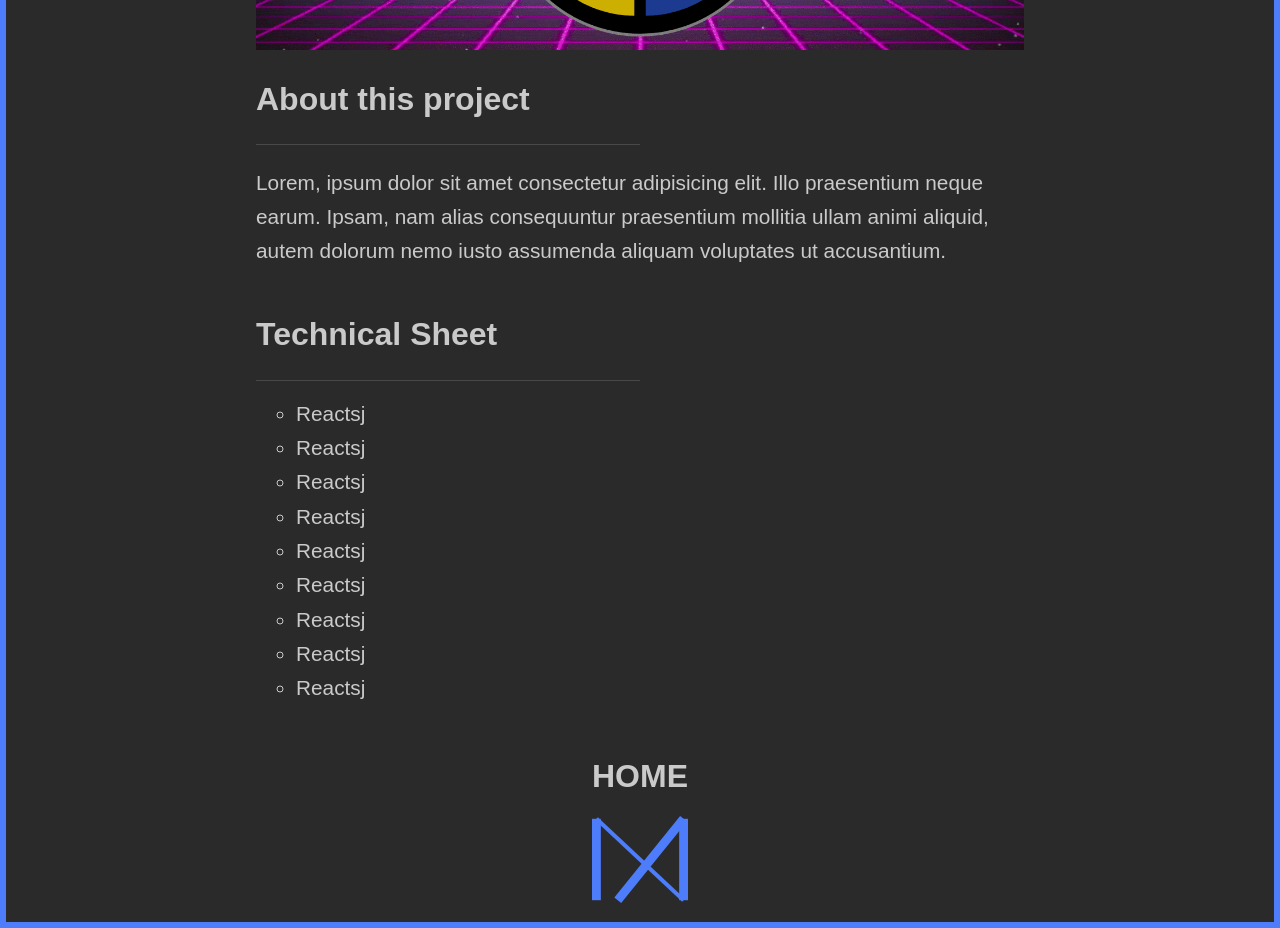
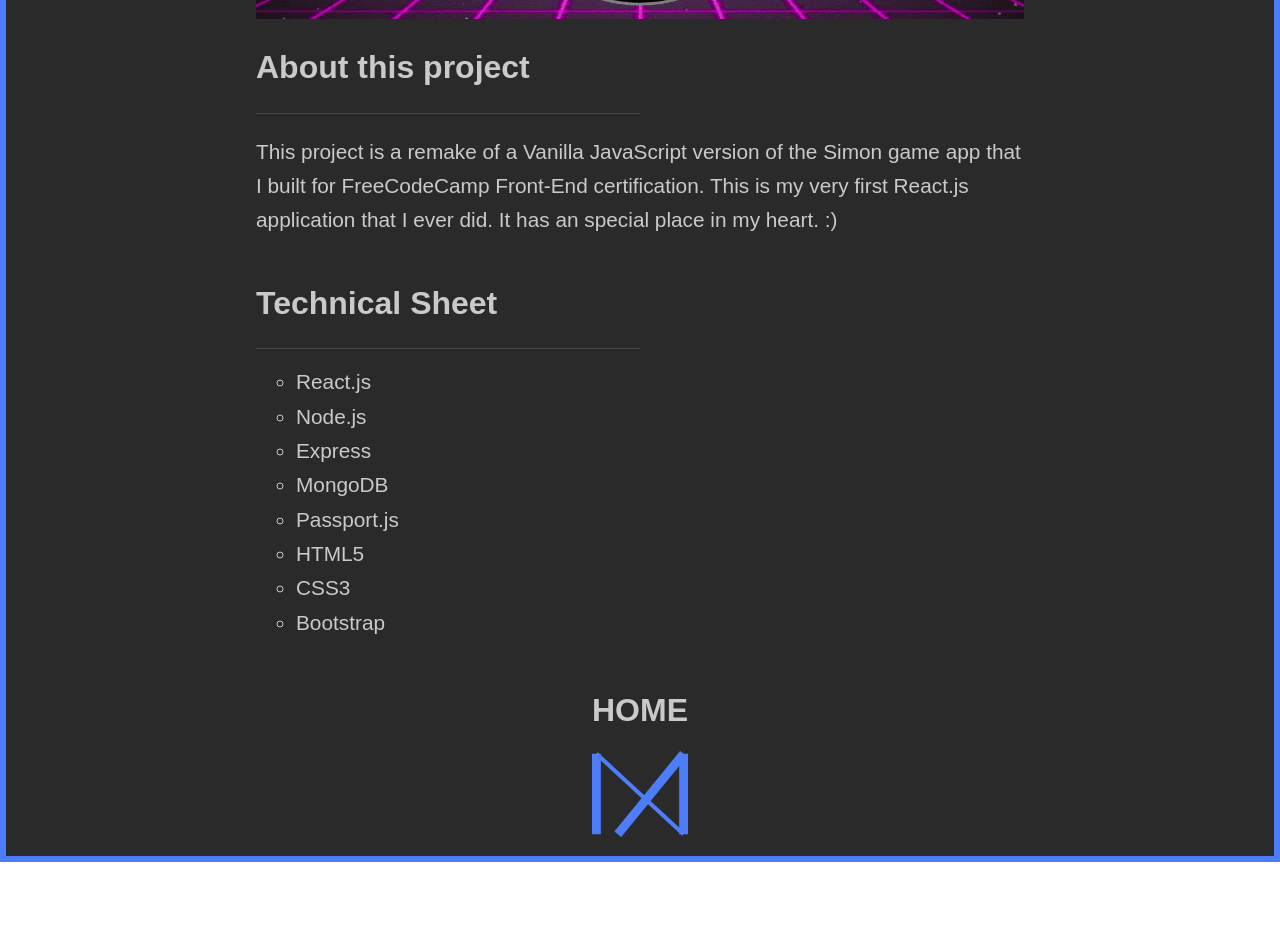
Before and after one commit to mariogmazza/wb_portfolio, a React (Create React App) app in the folder client/: page /memo in a window 1280 px wide. Shown: the part 540-1468 px from the top of the page. After the commit the page ends 1402 px from the top, so only its background shows below. Built offline with nearby package versions, Linux system fonts and the light colour scheme.

Commit message:
finished adding some content

```diff
--- a/client/src/components/MemoSection.jsx
+++ b/client/src/components/MemoSection.jsx
@@ -3,26 +3,28 @@ import { Link } from "react-router-dom";
 import "../assets/css/project_info.css";
 
 import simon from "../assets/img/Simon_nonUser.gif";
-import marioLogo from '../assets/img/mgm_logo.svg'
+import marioLogo from "../assets/img/mgm_logo.svg";
 
 function MemoSection() {
   return (
     <div className="main_container">
       <div className="title_card">
-
         <h1>Memo | Simon Game</h1>
 
-        <h2>
-          Lorem ipsum dolor sit amet consectetur adipisicing elit. Ad laborum
-          libero corporis dolorem amet harum, odio{" "}
-        </h2>
+        <h2>Game based on the classic Simon Game from the 80's </h2>
       </div>
 
       <div className="image_container">
+        <a
+          href="https://memoioapp.herokuapp.com/"
+          target="_blank"
+          rel="noopener noreferrer"
+        >
           <button className="visit_btn">
             <i className="fa fa-external-link" aria-hidden="true" />
             visit the website
           </button>
+        </a>
         <img className="img_carousel" src={simon} alt="carousel" />
       </div>
 
@@ -31,10 +33,10 @@ function MemoSection() {
         <hr />
 
         <p>
-          Lorem, ipsum dolor sit amet consectetur adipisicing elit. Illo
-          praesentium neque earum. Ipsam, nam alias consequuntur praesentium
-          mollitia ullam animi aliquid, autem dolorum nemo iusto assumenda
-          aliquam voluptates ut accusantium.
+          This project is a remake of a Vanilla JavaScript version of the Simon
+          game app that I built for FreeCodeCamp Front-End certification. This
+          is my very first React.js application that I ever did. It has an
+          special place in my heart. :)
         </p>
       </div>
 
@@ -42,22 +44,24 @@ function MemoSection() {
         <h2>Technical Sheet </h2>
         <hr />
         <ul>
-          <li>Reactsj</li>
-          <li>Reactsj</li>
-          <li>Reactsj</li>
-          <li>Reactsj</li>
-          <li>Reactsj</li>
-          <li>Reactsj</li>
-          <li>Reactsj</li>
-          <li>Reactsj</li>
-          <li>Reactsj</li>
+          <li>React.js</li>
+          <li>Node.js</li>
+          <li>Express</li>
+          <li>MongoDB</li>
+          <li>Passport.js</li>
+          <li>HTML5</li>
+          <li>CSS3</li>
+          <li>Bootstrap</li>
         </ul>
-
       </div>
       <div className="card_logo">
         <h1> HOME</h1>
         <Link to="/">
-            <img className="mario_logo_card" src={marioLogo} alt="mario logo card" />
+          <img
+            className="mario_logo_card"
+            src={marioLogo}
+            alt="mario logo card"
+          />
         </Link>
       </div>
     </div>
--- a/client/src/components/NprSection.jsx
+++ b/client/src/components/NprSection.jsx
@@ -1,32 +1,29 @@
 import React from "react";
 import { Link } from "react-router-dom";
 
-import marioLogo from '../assets/img/mgm_logo.svg'
-import nprScraper from '../assets/img/NPR_Scraper.gif'
+import marioLogo from "../assets/img/mgm_logo.svg";
+import nprScraper from "../assets/img/NPR_Scraper.gif";
 
 function NprSection() {
   return (
     <div className="main_container">
       <div className="title_card">
         <h1>NPR Scraper</h1>
-        <h2>
-          Lorem ipsum dolor sit amet consectetur adipisicing elit. Ad laborum
-          libero corporis dolorem amet harum, odio{" "}
-        </h2>
+        <h2>News Scraper with Mongo DB and Cheerios </h2>
       </div>
 
       <div className="image_container">
-      <a href='https://npr-scraper2017.herokuapp.com/'>
-        <button className="visit_btn">
-          <i className="fa fa-external-link" aria-hidden="true" />
-          visit the website
-        </button>
+        <a
+          href="https://npr-scraper2017.herokuapp.com/"
+          target="_blank"
+          rel="noopener noreferrer"
+        >
+          <button className="visit_btn">
+            <i className="fa fa-external-link" aria-hidden="true" />
+            visit the website
+          </button>
         </a>
-        <img
-          className="img_carousel"
-          src={nprScraper}
-          alt="carousel"
-        />
+        <img className="img_carousel" src={nprScraper} alt="carousel" />
       </div>
 
       <div className="about_project">
@@ -34,10 +31,8 @@ function NprSection() {
         <hr />
 
         <p>
-          Lorem, ipsum dolor sit amet consectetur adipisicing elit. Illo
-          praesentium neque earum. Ipsam, nam alias consequuntur praesentium
-          mollitia ullam animi aliquid, autem dolorum nemo iusto assumenda
-          aliquam voluptates ut accusantium.
+          A CRUD application that scrapes articles from other website allowing
+          the user to save, comment and delete the same.
         </p>
       </div>
 
@@ -45,15 +40,13 @@ function NprSection() {
         <h2>Technical Sheet </h2>
         <hr />
         <ul>
-          <li>Reactsj</li>
-          <li>Reactsj</li>
-          <li>Reactsj</li>
-          <li>Reactsj</li>
-          <li>Reactsj</li>
-          <li>Reactsj</li>
-          <li>Reactsj</li>
-          <li>Reactsj</li>
-          <li>Reactsj</li>
+          <li>Cheerio</li>
+          <li>MongoDB</li>
+          <li>Node.js</li>
+          <li>HandleBars</li>
+          <li>Express</li>
+          <li>HTML5</li>
+          <li>CSS3</li>
         </ul>
       </div>
 
--- a/client/src/components/WeatherSection.jsx
+++ b/client/src/components/WeatherSection.jsx
@@ -9,14 +9,15 @@ function WeatherSection() {
     <div className="main_container">
       <div className="title_card">
         <h1>Weather App</h1>
-        <h2>
-          Lorem ipsum dolor sit amet consectetur adipisicing elit. Ad laborum
-          libero corporis dolorem amet harum, odio{" "}
-        </h2>
+        <h2>A Weather App built on react JavaScript </h2>
       </div>
 
       <div className="image_container">
-        <a href="https://weatherappmariobros.herokuapp.com/">
+        <a
+          href="https://weatherappmariobros.herokuapp.com/"
+          target="_blank"
+          rel="noopener noreferrer"
+        >
           <button className="visit_btn">
             <i className="fa fa-external-link" aria-hidden="true" />
             visit the website
@@ -30,10 +31,10 @@ function WeatherSection() {
         <hr />
 
         <p>
-          Lorem, ipsum dolor sit amet consectetur adipisicing elit. Illo
-          praesentium neque earum. Ipsam, nam alias consequuntur praesentium
-          mollitia ullam animi aliquid, autem dolorum nemo iusto assumenda
-          aliquam voluptates ut accusantium.
+          A basic web application for searching present local weather conditions
+          and forecast for the following week. The idea was to remake and
+          redesign a Weather app that I built a few years back using Vanilla JS
+          but now using React.js and other modern web technologies.
         </p>
       </div>
 
@@ -41,15 +42,14 @@ function WeatherSection() {
         <h2>Technical Sheet </h2>
         <hr />
         <ul>
-          <li>Reactsj</li>
-          <li>Reactsj</li>
-          <li>Reactsj</li>
-          <li>Reactsj</li>
-          <li>Reactsj</li>
-          <li>Reactsj</li>
-          <li>Reactsj</li>
-          <li>Reactsj</li>
-          <li>Reactsj</li>
+          <li>React.js</li>
+          <li>Redux</li>
+          <li>React-Router</li>
+          <li>Node.js</li>
+          <li>HTML5</li>
+          <li>CSS3</li>
+          <li>Axios</li>
+          <li>Express</li>
         </ul>
       </div>
 
--- a/client/src/components/XmovieSection.jsx
+++ b/client/src/components/XmovieSection.jsx
@@ -10,13 +10,16 @@ function XmovieSection() {
       <div className="title_card">
         <h1>XMovie</h1>
         <h2>
-          Lorem ipsum dolor sit amet consectetur adipisicing elit. Ad laborum
-          libero corporis dolorem amet harum, odio{" "}
+          Struggling when choosing a movie? Want to manage the movies you watch?{" "}
         </h2>
       </div>
 
       <div className="image_container">
-        <a href="https://xmovieapp.herokuapp.com/">
+        <a
+          href="https://xmovieapp.herokuapp.com/"
+          target="_blank"
+          rel="noopener noreferrer"
+        >
           <button className="visit_btn">
             <i className="fa fa-external-link" aria-hidden="true" />
             visit the website
@@ -31,10 +34,12 @@ function XmovieSection() {
         <hr />
 
         <p>
-          Lorem, ipsum dolor sit amet consectetur adipisicing elit. Illo
-          praesentium neque earum. Ipsam, nam alias consequuntur praesentium
-          mollitia ullam animi aliquid, autem dolorum nemo iusto assumenda
-          aliquam voluptates ut accusantium.
+          This project came from my personal love for the art of movies and my
+          inability to make a fast decision to watch or re-watch a movie with
+          the endless choices we have from streaming service providers. It
+          started as simple UI to present a random movie on the click on button
+          but soon after I realized I could use it to also save and manage
+          movies the title that I’d like to watch in the future.
         </p>
       </div>
 
@@ -42,15 +47,15 @@ function XmovieSection() {
         <h2>Technical Sheet </h2>
         <hr />
         <ul>
-          <li>Reactsj</li>
-          <li>Reactsj</li>
-          <li>Reactsj</li>
-          <li>Reactsj</li>
-          <li>Reactsj</li>
-          <li>Reactsj</li>
-          <li>Reactsj</li>
-          <li>Reactsj</li>
-          <li>Reactsj</li>
+          <li>UI/UX Design</li>
+          <li>React.js</li>
+          <li>Redux</li>
+          <li>Styled-components</li>
+          <li>HTML5</li>
+          <li>CSS3</li>
+          <li>MongoDB</li>
+          <li>Node.js</li>
+          <li>Express</li>
         </ul>
       </div>
 
```
Lines whose indentation alone changed are shown as unchanged.
